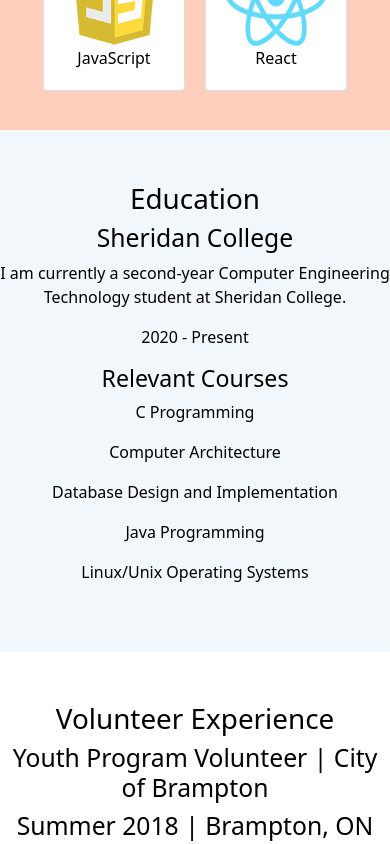
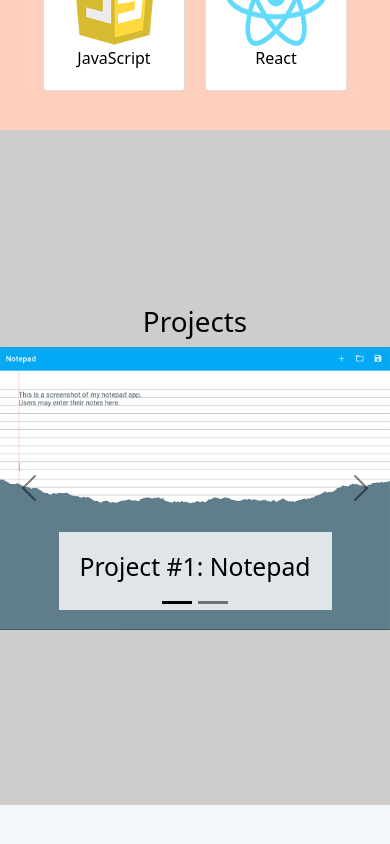
Before and after one commit to KevinDang12/kevin-website, a React (Create React App) app: page / in a window 390 px wide. Shown: the part 2080-2924 px from the top of the page. Built offline with nearby package versions, Linux system fonts and the light colour scheme.

Commit message:
Added responsive design to project section

```diff
--- a/src/App.js
+++ b/src/App.js
@@ -117,7 +117,7 @@ const styles = {
         zIndex: 1,
         width: '100%',
         maxWidth: '100%',
-        height: '100vh'
+        minHeight: '80vh'
     },
 
     education: {
@@ -304,6 +304,11 @@ const styles = {
         justifyContent: 'center',
         objectFit: 'cover',
     },
+
+    carouselCaptionStyle: {
+        backgroundColor: 'rgba(255,255,255,0.8)',
+        maxWidth: '100%'
+    }
 }
 
 class App extends Component {
@@ -446,46 +451,50 @@ class App extends Component {
                     </MediaQuery>
                 </div>
 
-                {/* Projects */}
-                {/*<div>*/}
-                {/*    <div style={styles.projectSection}>*/}
-                {/*        <h1>Projects</h1>*/}
+                 {/*Projects */}
+                <div>
+                    <div style={styles.projectSection}>
+                        <h1>Projects</h1>
 
-                {/*        <Carousel variant="dark" height={700}>*/}
-                {/*            <Carousel.Item interval={8000}>*/}
-                {/*                <img src={notepad}/>*/}
-                {/*                <Carousel.Caption>*/}
-                {/*                    <h2>Project #1: Notepad</h2>*/}
-                {/*                    <p>*/}
-                {/*                        An Android notepad app for Android devices.*/}
-                {/*                        The notepad allows you to create and store multiple*/}
-                {/*                        notes.*/}
-                {/*                    </p>*/}
-                {/*                    <p>*/}
-                {/*                        Each note is encrypted with a password, a*/}
-                {/*                        password is required to decrypt each note.*/}
-                {/*                    </p>*/}
-                {/*                </Carousel.Caption>*/}
-                {/*            </Carousel.Item>*/}
+                        <Carousel variant="dark" height={700} style={{width: '100%'}}>
+                            <Carousel.Item interval={8000}>
+                                <img src={notepad} style={{maxWidth: '100%'}}/>
+                                <Carousel.Caption  style={styles.carouselCaptionStyle}>
+                                    <h2>Project #1: Notepad</h2>
+                                    <MediaQuery minWidth={800}>
+                                        <p>
+                                            An Android notepad app for Android devices.
+                                            The notepad allows you to create and store multiple
+                                            notes.
+                                        </p>
+                                        <p>
+                                            Each note is encrypted with a password, a
+                                            password is required to decrypt each note.
+                                        </p>
+                                    </MediaQuery>
+                                </Carousel.Caption>
+                            </Carousel.Item>
 
-                {/*            <Carousel.Item interval={8000}>*/}
-                {/*                <img src={minesweeper}/>*/}
-                {/*                <Carousel.Caption>*/}
-                {/*                    <h2>Project #2: Minesweeper</h2>*/}
-                {/*                    <p>*/}
-                {/*                        A simple minesweeper game made using JavaFX.*/}
-                {/*                        The rules are the same as minesweeper,*/}
-                {/*                    </p>*/}
-                {/*                    <p>*/}
-                {/*                        you must find all the tiles that don’t have*/}
-                {/*                        mines and avoid the tiles with mines*/}
-                {/*                    </p>*/}
-                {/*                </Carousel.Caption>*/}
-                {/*            </Carousel.Item>*/}
-                {/*        </Carousel>*/}
+                            <Carousel.Item interval={8000}>
+                                <img src={minesweeper} style={{maxWidth: '100%'}}/>
+                                <Carousel.Caption style={styles.carouselCaptionStyle}>
+                                    <h2>Project #2: Minesweeper</h2>
+                                    <MediaQuery minWidth={800}>
+                                        <p>
+                                            A simple minesweeper game made using JavaFX.
+                                            The rules are the same as minesweeper,
+                                        </p>
+                                        <p>
+                                            you must find all the tiles that don’t have
+                                            mines and avoid the tiles with mines
+                                        </p>
+                                    </MediaQuery>
+                                </Carousel.Caption>
+                            </Carousel.Item>
+                        </Carousel>
 
-                {/*    </div>*/}
-                {/*</div>*/}
+                    </div>
+                </div>
 
                 <div style={styles.dividerBlue}/>
 
```
Also changed, not shown: src/Minesweeper.jpg.
